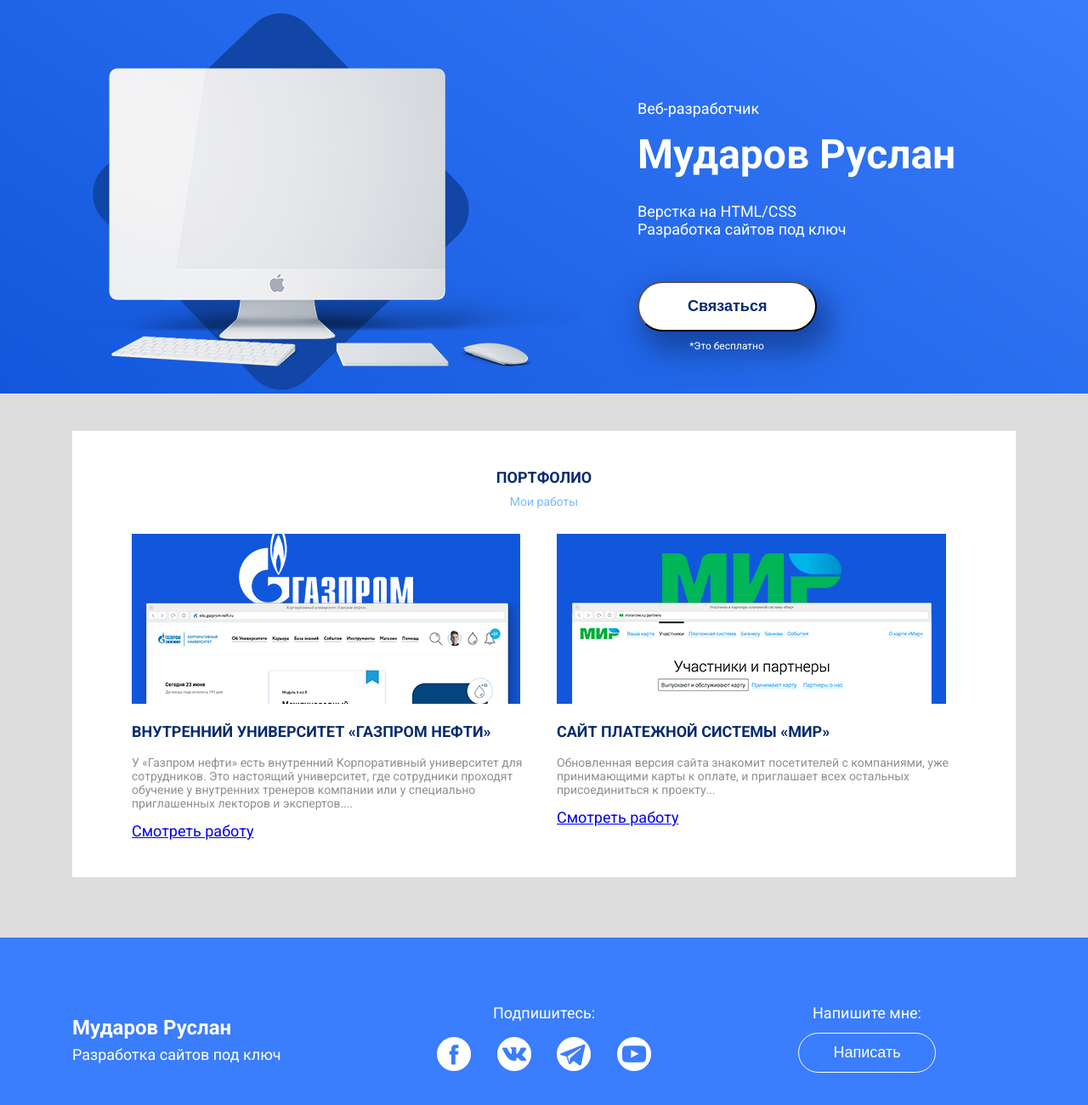
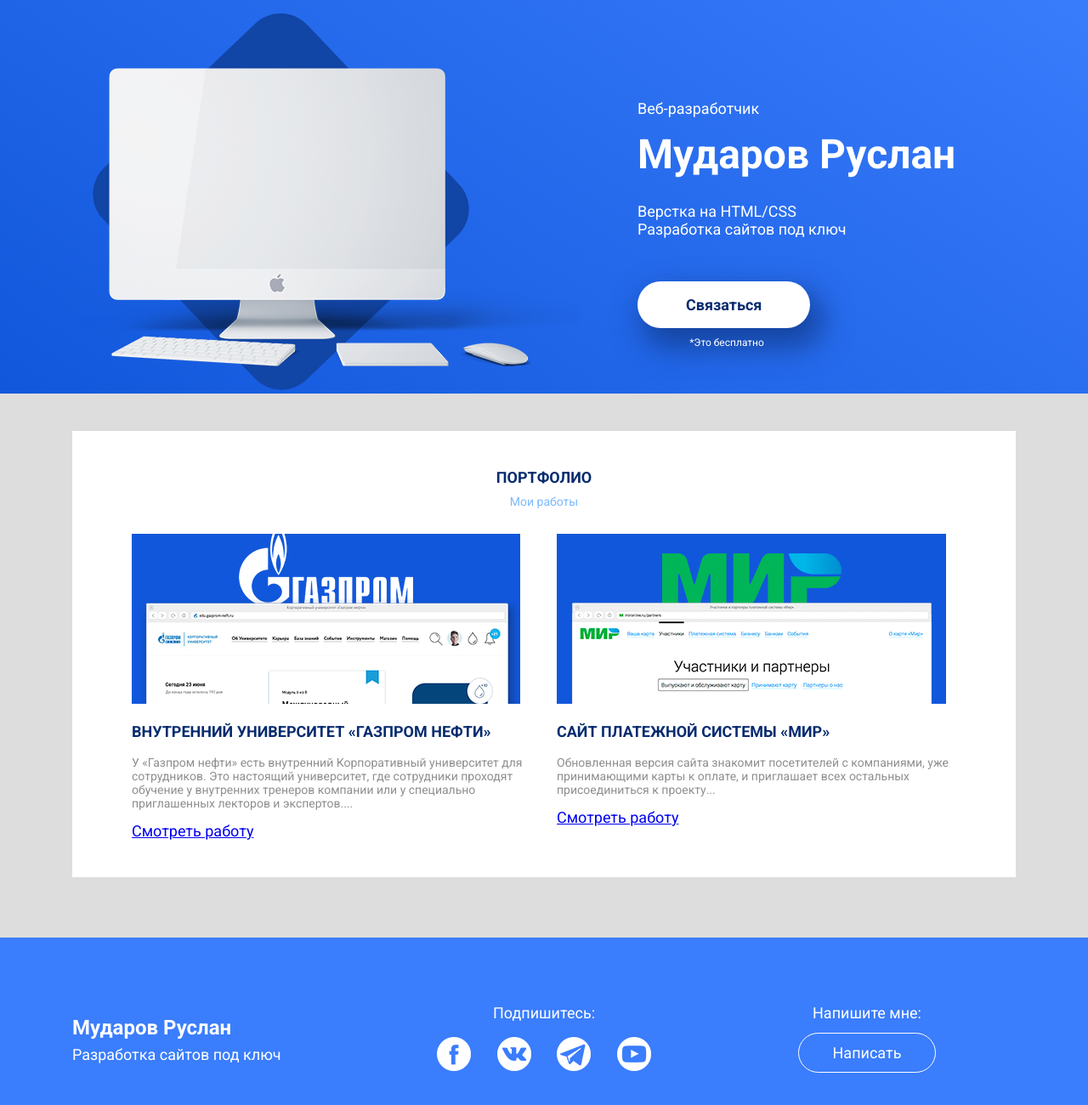
Before and after one commit to mudarovruslan666/mudarovruslan666.github.io, a plain HTML site: page index.html in a window 1280 px wide. Shown: the part 44-1344 px from the top of the page at 85% size. Drawn offline with Linux system fonts and the light colour scheme.

Commit message:
Add files via upload

```diff
--- a/css/style.css
+++ b/css/style.css
@@ -26,6 +26,8 @@ header{
 	margin-top: 20px;
 }
 .header-btn{
+	display: inline-block;
+	text-decoration: none;
 	color: #072b6f;
 	font-size: 18px;
 	font-weight: 700;
@@ -119,6 +121,7 @@ footer{
 }
 .footer-btn{
 	display: inline-block;
+	text-decoration: none;
 	padding: 12px 40px;
 	border-radius: 50px;
 	background-color: transparent;
--- a/index.html
+++ b/index.html
@@ -35,7 +35,7 @@
 					<h1 class="header-title">Мударов Руслан</h1>
 					<p class="header-subtitle">Верстка на HTML/CSS <br>Разработка сайтов под ключ</p>
 					<div class="header-btn-block">
-						<button class="header-btn">Связаться</button>
+						<a href="https://vk.me/ruslanmudarov" class="header-btn">Связаться</a>
 						<small>*Это бесплатно</small>
 					</div>
 				</div>
@@ -92,7 +92,7 @@
 				<div class="col-md-4">
 					<div class="footer-cta-block">
 						<p class="footer-cta">Напишите мне:</p>
-						<button class="footer-btn">Написать</button>
+						<a href="https://vk.me/ruslanmudarov" class="footer-btn">Написать</a>
 					</div>
 				</div>
 			</div>
```
